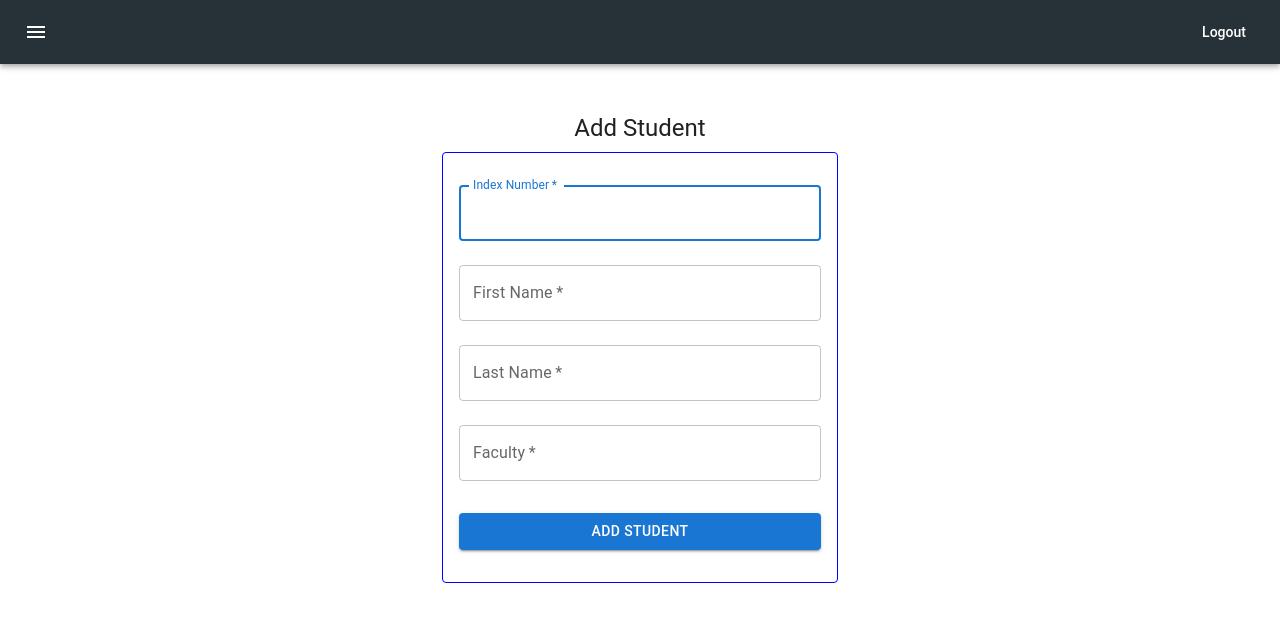
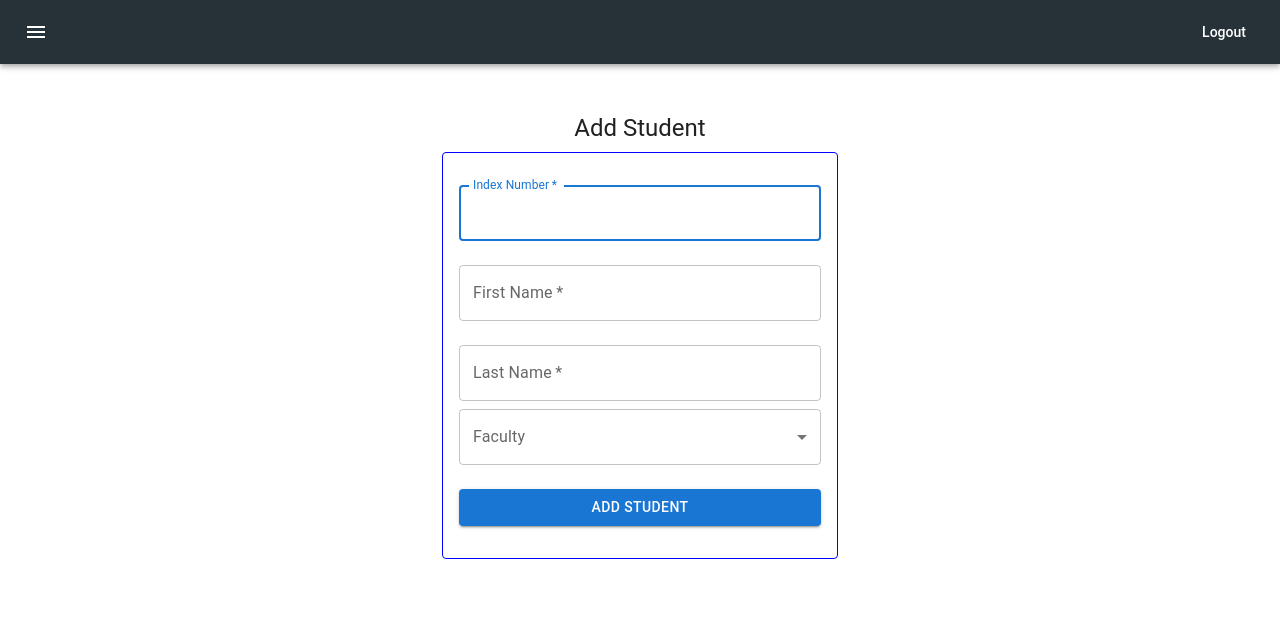
Before and after one commit to cse-mosip/registration-ui, a React (Vite) app: page /askInfo in a window 1280 px wide. Shown: the top 622 px of the page. Built offline with nearby package versions, Linux system fonts and the light colour scheme.

Commit message:
userInfoAsker: added dropdown to select faculty

```diff
--- a/src/pages/UserInfoInput.jsx
+++ b/src/pages/UserInfoInput.jsx
@@ -8,11 +8,18 @@
 import { createTheme, ThemeProvider } from '@mui/material/styles';
 import NavBar from '../components/NavBar';
 
+import InputLabel from '@mui/material/InputLabel';
+import MenuItem from '@mui/material/MenuItem';
+import FormControl from '@mui/material/FormControl';
+import Select from '@mui/material/Select';
+import { useState } from 'react';
+
 // TODO remove, this demo shouldn't need to reset the theme.
 
 const defaultTheme = createTheme();
 
 export default function InfoAsker() {
+  const [faculty, setFaculty] = useState("")
   const handleSubmit = (event) => {
     event.preventDefault();
     const data = new FormData(event.currentTarget);
@@ -24,7 +31,7 @@
 
   return (
     <>
-    <NavBar/>
+      <NavBar />
       <ThemeProvider theme={defaultTheme}>
         <Container component="main" maxWidth="xs">
           <CssBaseline />
@@ -49,42 +56,45 @@
                 margin="normal"
                 required
                 fullWidth
-                id="email"
+                id="index"
                 label="Index Number"
-                name="email"
-                autoComplete="email"
+                name="index"
+                autoComplete="index"
                 autoFocus
               />
               <TextField
                 margin="normal"
                 required
                 fullWidth
-                name="password"
+                name="firstName"
                 label="First Name"
-                type="password"
-                id="password"
-                autoComplete="current-password"
+                id="firstName"
+                autoComplete="first name"
               />
               <TextField
                 margin="normal"
                 required
                 fullWidth
-                name="password"
+                name="lastName"
                 label="Last Name"
-                type="password"
-                id="password"
-                autoComplete="current-password"
+                id="lastName"
+                autoComplete="last name"
               />
-              <TextField
-                margin="normal"
-                required
-                fullWidth
-                name="password"
-                label="Faculty"
-                type="password"
-                id="password"
-                autoComplete="current-password"
-              />
+              <FormControl fullWidth>
+                <InputLabel id="faculty-select-label">Faculty</InputLabel>
+                <Select
+                  labelId="faculty-select-label"
+                  id="faculty-select"
+                  value={faculty}
+                  onChange={(e)=>setFaculty(e.target.value)}
+                  label="Faculty"
+                >
+                  <MenuItem value="Engineering Faculty">Engineering Faculty</MenuItem>
+                  <MenuItem value="Architecture Faculty">Architecture Faculty</MenuItem>
+                  <MenuItem value="Business Faculty">Business Faculty</MenuItem>
+                  <MenuItem value="Medical Faculty">Medical Faculty</MenuItem>
+                </Select>
+              </FormControl>
               <Button
                 type="submit"
                 fullWidth
```
